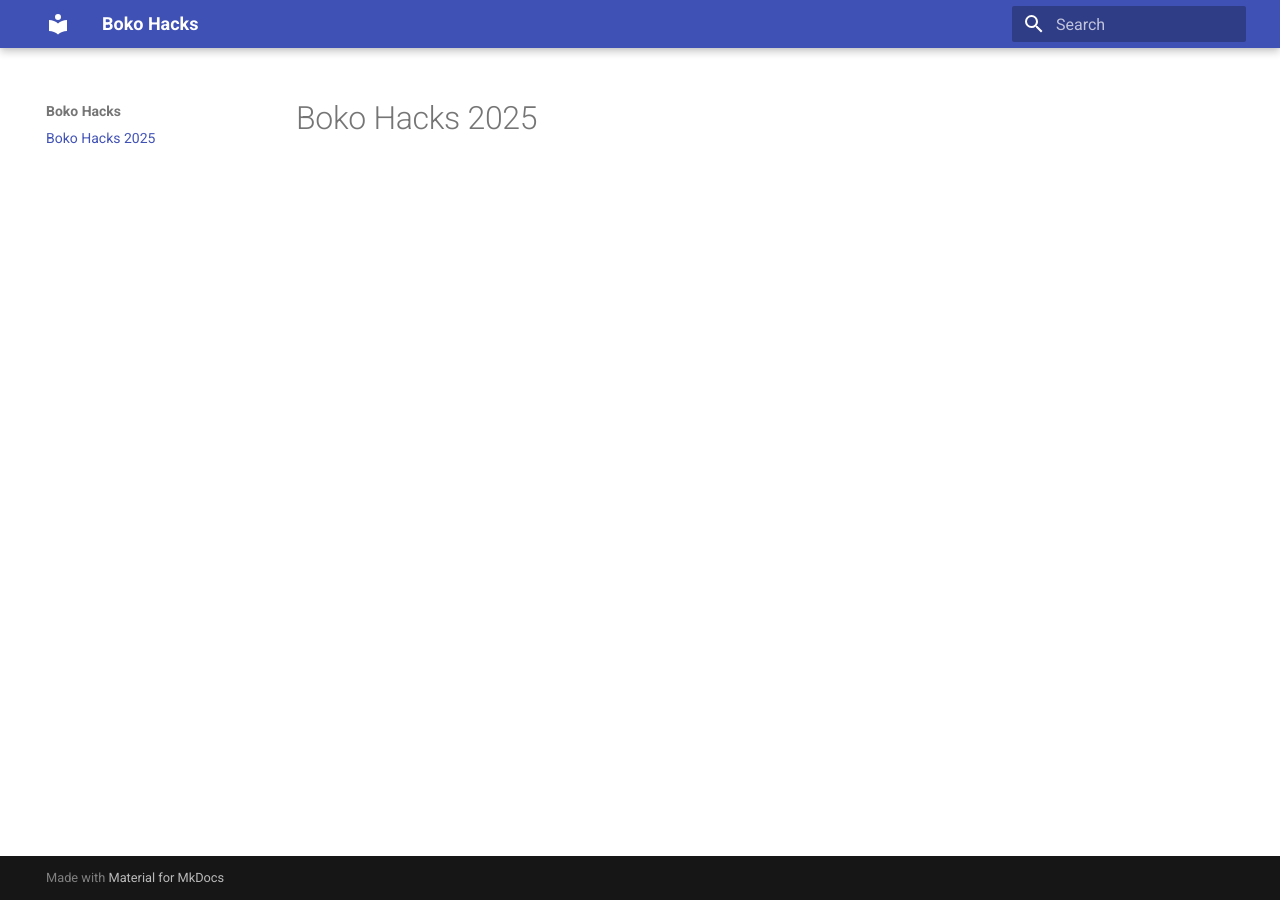
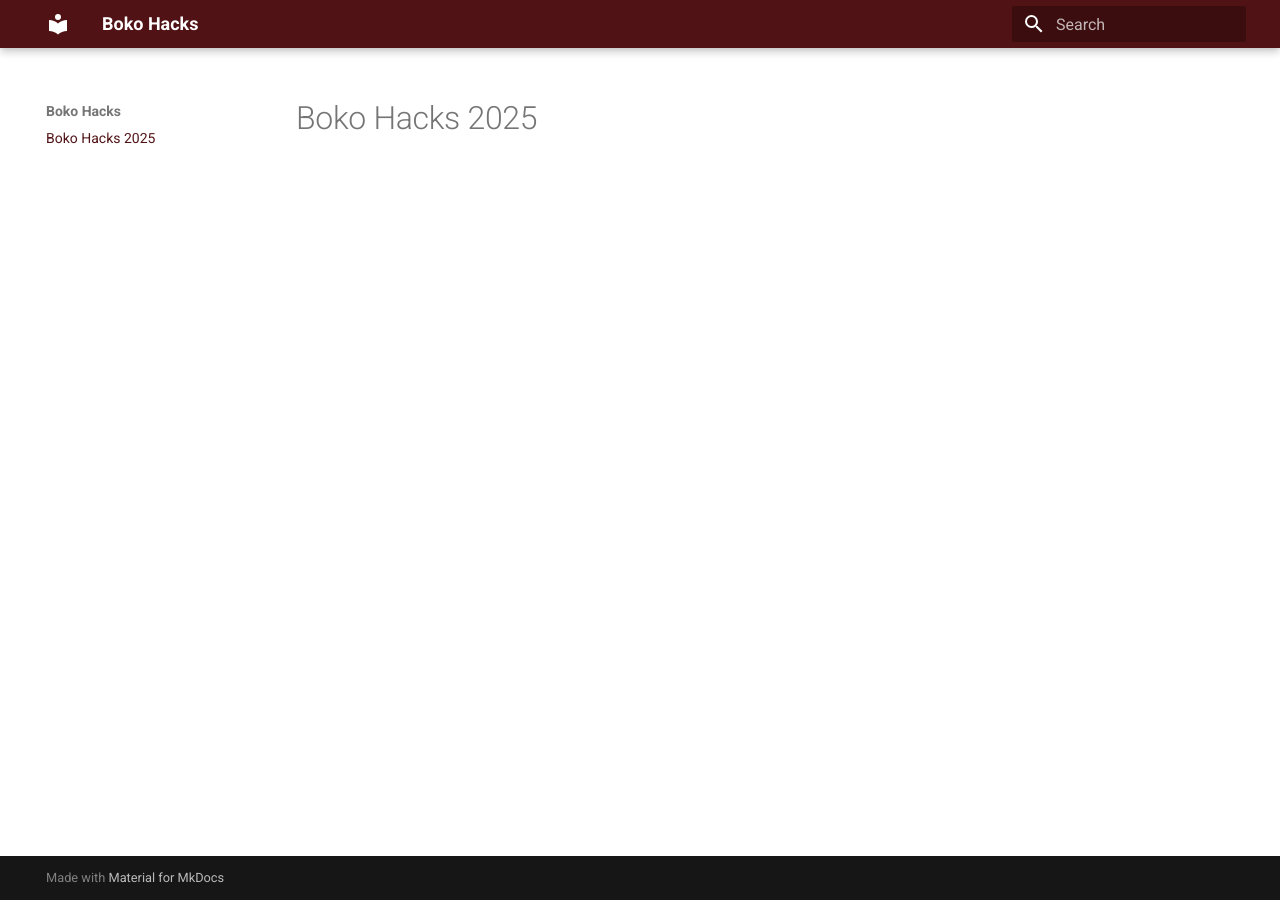
Before and after one commit to lorenzjdr/bokohacks, an MkDocs documentation site: the page built from docs/index.md, in a window 1280 px wide. Built offline with MkDocs 1.6.1 and Material for MkDocs 9.7.7, drawn with Linux system fonts in a browser that asks for light colours.

Commit message:
Changed the colors

```diff
--- /dev/null
+++ b/docs/stylesheets/extra.css
@@ -0,0 +1,5 @@
+:root {
+   --md-primary-fg-color:        #501214;
+   --md-primary-fg-color--light: #6A5638;
+   --md-primary-fg-color--dark:  #6A5638 ;
+ }
--- a/mkdocs.yml
+++ b/mkdocs.yml
@@ -1,3 +1,5 @@
 site_name: Boko Hacks
 theme:
   name: material
+extra_css:
+  - stylesheets/extra.css
```
